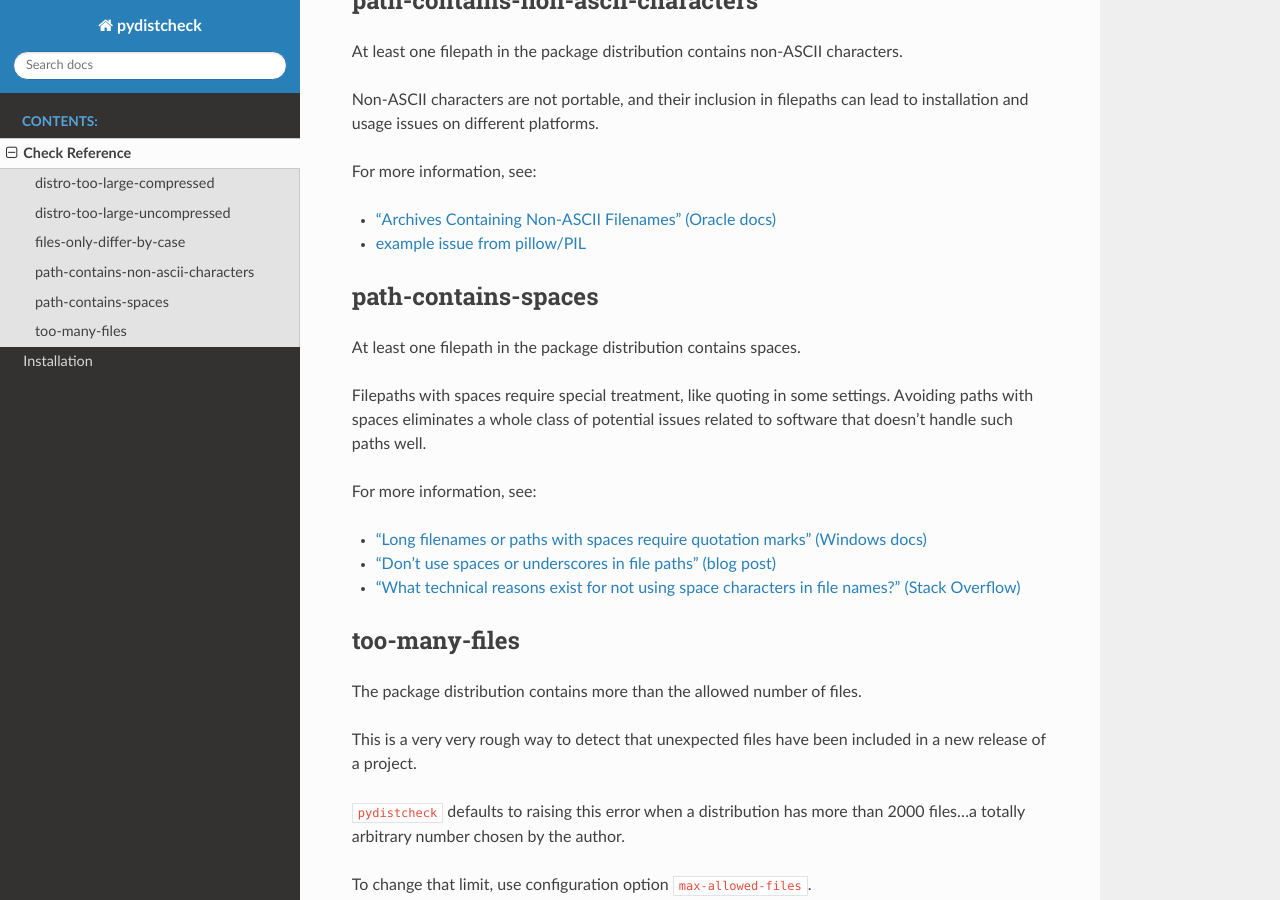
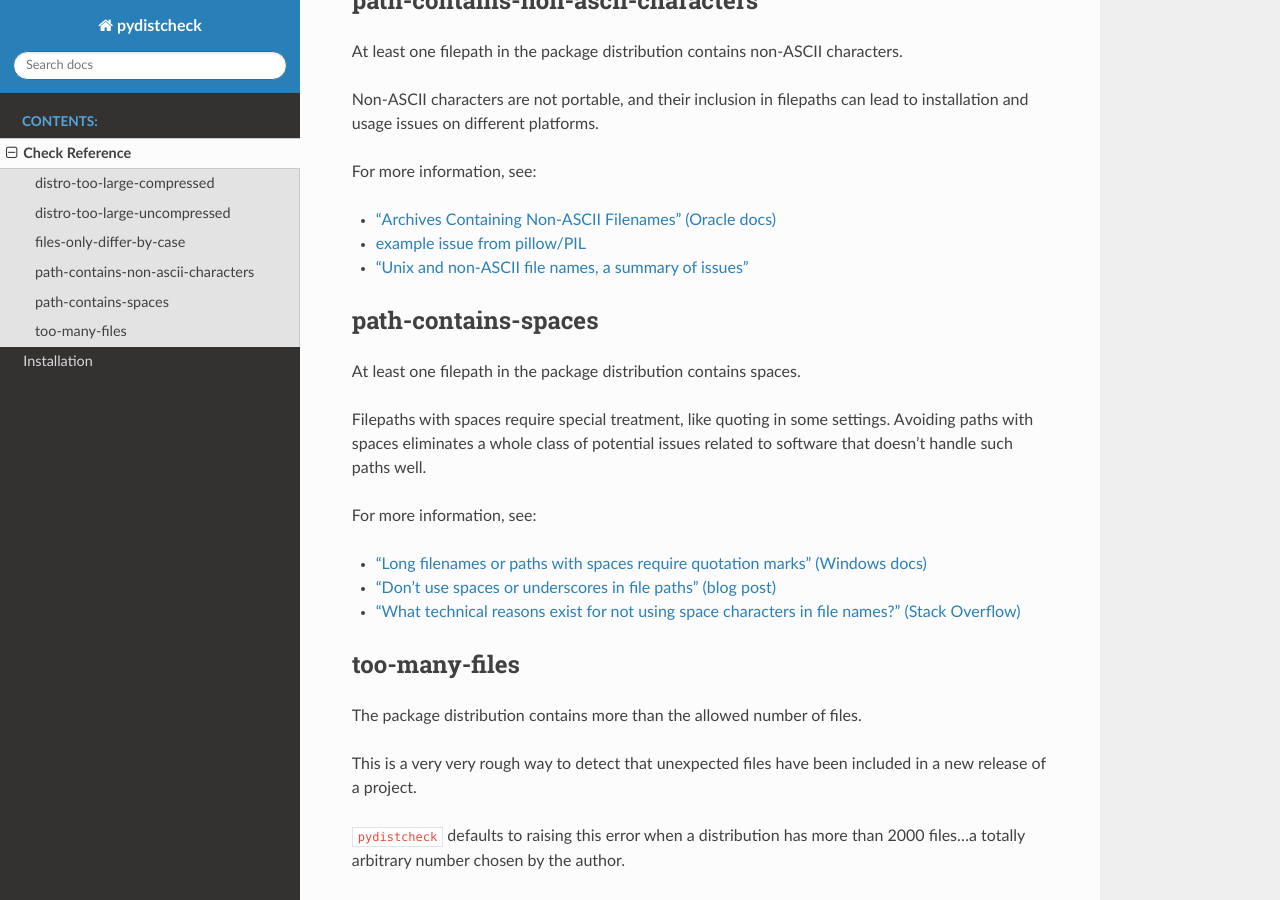
Before and after one commit to jameslamb/pydistcheck, a Sphinx documentation site: the page built from docs/check-reference.rst, in a window 1280 px wide and 900 px high, scrolled down 708 px. Built offline with Sphinx 7.4.7 and the Read the Docs theme 2.0.0, drawn with Linux system fonts in a browser that asks for light colours.

Commit message:
[docs] add another link about non-ASCII filenames (#103)

```diff
--- a/docs/check-reference.rst
+++ b/docs/check-reference.rst
@@ -40,6 +40,7 @@ For more information, see:
 
 * `"Archives Containing Non-ASCII Filenames" (Oracle docs) <https://docs.oracle.com/cd/E36784_01/html/E36823/glnlx.html>`_
 * `example issue from pillow/PIL <https://github.com/python-pillow/Pillow/issues/5077>`_
+* `"Unix and non-ASCII file names, a summary of issues" <https://www.lesbonscomptes.com/recoll/faqsandhowtos/NonAsciiFileNames.html>`_
 
 path-contains-spaces
 ********************
```
